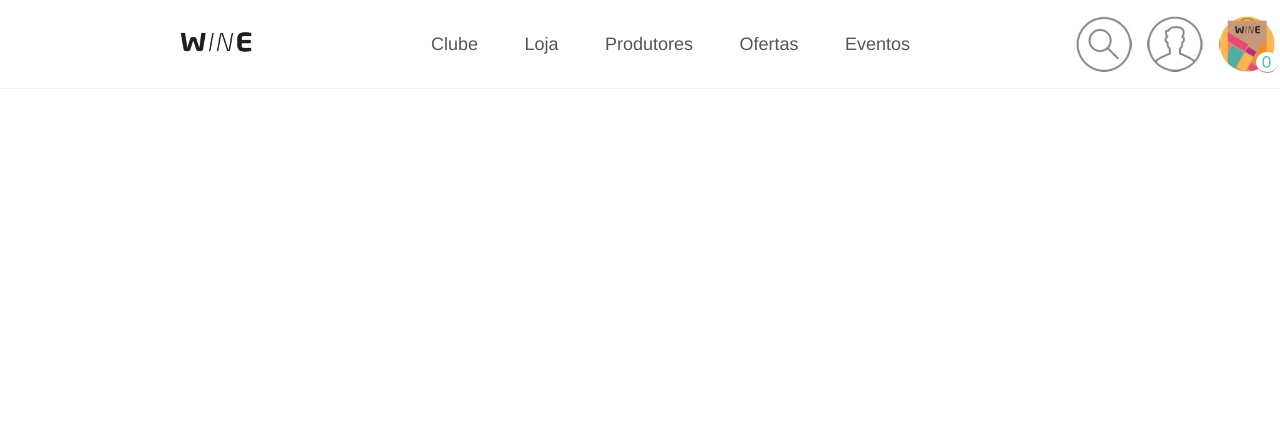
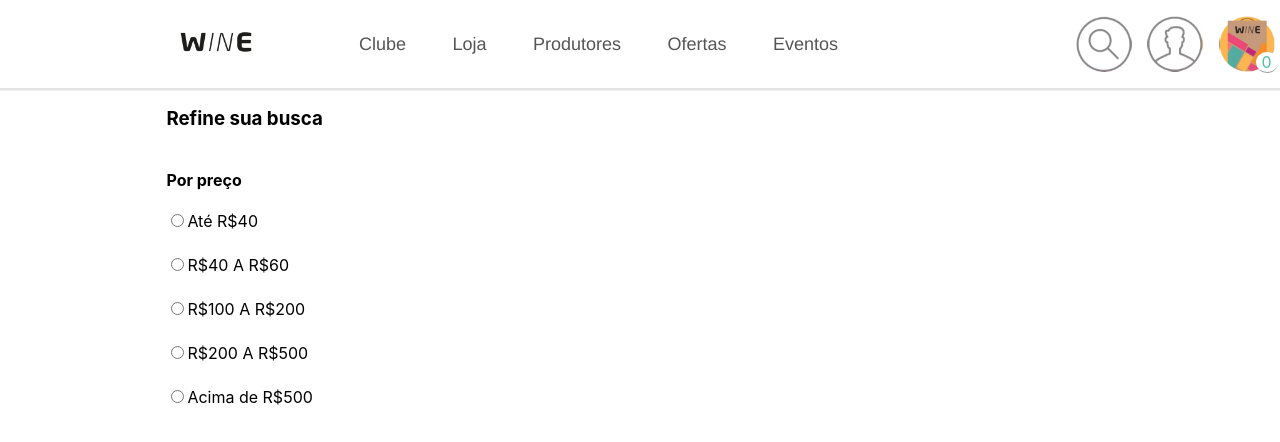
Before and after one commit to elielsondev/wine-club-challenge, a Next.js app: page / in a window 1280 px wide. Shown: the top 442 px of the page. Built offline with nearby package versions, Linux system fonts and the light colour scheme.

Commit message:
aside construction with price filtering and component refactoring

```diff
--- /dev/null
+++ b/components/Aside.tsx
@@ -0,0 +1,20 @@
+import styles from '../styles/Home.module.css';
+import InputPrice from './InputPrice';
+
+function Aside() {
+  return (
+    <aside className={styles.aside}>
+      <h3>
+        Refine sua busca
+      </h3>
+
+      <h4>
+        Por preço
+      </h4>
+
+      <InputPrice />
+    </aside>
+  )
+}
+
+export default Aside
--- a/components/Header.tsx
+++ b/components/Header.tsx
@@ -1,49 +1,14 @@
-import Image from 'next/image';
 import styles from '../styles/Home.module.css';
-import WineLogo from '../public/images/WineLogo.png';
-import Lupa from '../public/images/Lupa.png';
-import Perfil from '../public/images/Perfil.png';
-import Sacola from '../public/images/Sacola.png';
+import WineLogo from './WineLogo';
+import NavHeader from './NavHeader';
+import InfoUser from './InfoUser';
 
 function Header() {
   return (
     <header className={ styles.header } >
-      <div>
-        <Image
-          src={WineLogo}
-          alt="Wine Logo"
-          width={100}
-          height={28}
-        />
-      </div>
-      <nav className={styles.nav}>
-        <a className={styles.linkNav} href="">Clube</a>
-        <a className={styles.linkNav} href="">Loja</a>
-        <a className={styles.linkNav} href="">Produtores</a>
-        <a className={styles.linkNav} href="">Ofertas</a>
-        <a className={styles.linkNav} href="">Eventos</a>
-      </nav>
-      <div className={styles.user}>
-      <Image
-          src={Lupa}
-          alt="Wine Logo"
-          width={56}
-          height={56}
-        />
-        <Image
-          src={Perfil}
-          alt="Wine Logo"
-          width={56}
-          height={56}
-        />
-        <Image
-          src={Sacola}
-          alt="Wine Logo"
-          width={56}
-          height={56}
-        />
-        <p className={styles.numberItens}>0</p>
-      </div>
+      <WineLogo />
+      <NavHeader />
+      <InfoUser />
     </header>
   )
 }
--- /dev/null
+++ b/components/InfoUser.tsx
@@ -0,0 +1,33 @@
+import Image from 'next/image';
+import styles from '../styles/Home.module.css';
+import Lupa from '../public/images/Lupa.png';
+import Perfil from '../public/images/Perfil.png';
+import Sacola from '../public/images/Sacola.png';
+
+function InfoUser() {
+  return (
+    <div className={styles.user}>
+      <Image
+          src={Lupa}
+          alt="Wine Logo"
+          width={56}
+          height={56}
+        />
+        <Image
+          src={Perfil}
+          alt="Wine Logo"
+          width={56}
+          height={56}
+        />
+        <Image
+          src={Sacola}
+          alt="Wine Logo"
+          width={56}
+          height={56}
+        />
+        <p className={styles.numberItens}>0</p>
+      </div>
+  )
+}
+
+export default InfoUser
--- /dev/null
+++ b/components/InputPrice.tsx
@@ -0,0 +1,34 @@
+import styles from '../styles/Home.module.css';
+
+function InputPrice() {
+  return (
+    <>
+      <label className={styles.labelPrice} htmlFor="upToForty">
+        <input type="radio" name="price" id="upToForty" />
+        Até R$40
+      </label>
+
+      <label className={styles.labelPrice} htmlFor="fortyToSixty">
+        <input type="radio" name="price" id="fortyToSixty" />
+        R$40 A R$60
+      </label>
+
+      <label className={styles.labelPrice} htmlFor="oneHundredToTwoHundred">
+        <input type="radio" name="price" id="oneHundredToTwoHundred" />
+        R$100 A R$200
+      </label>
+
+      <label className={styles.labelPrice} htmlFor="twoHundredToFiveHundred">
+        <input type="radio" name="price" id="twoHundredToFiveHundred" />
+        R$200 A R$500
+      </label>
+
+      <label className={styles.labelPrice} htmlFor="overFiveHundred">
+        <input type="radio" name="price" id="overFiveHundred" />
+        Acima de R$500
+      </label>
+    </>
+  );
+}
+
+export default InputPrice;
--- /dev/null
+++ b/components/NavHeader.tsx
@@ -0,0 +1,15 @@
+import styles from '../styles/Home.module.css';
+
+function NavHeader() {
+  return (
+    <nav className={styles.nav}>
+      <a className={styles.linkNav} href="">Clube</a>
+      <a className={styles.linkNav} href="">Loja</a>
+      <a className={styles.linkNav} href="">Produtores</a>
+      <a className={styles.linkNav} href="">Ofertas</a>
+      <a className={styles.linkNav} href="">Eventos</a>
+  </nav>
+  )
+}
+
+export default NavHeader
--- /dev/null
+++ b/components/WineLogo.tsx
@@ -0,0 +1,17 @@
+import Image from 'next/image';
+import Wine from '../public/images/WineLogo.png';
+
+function WineLogo() {
+  return (
+    <div>
+        <Image
+          src={Wine}
+          alt="Wine Logo"
+          width={100}
+          height={28}
+        />
+      </div>
+  )
+}
+
+export default WineLogo
--- a/pages/index.tsx
+++ b/pages/index.tsx
@@ -1,9 +1,11 @@
+import Aside from '../components/Aside';
 import Header from '../components/Header';
 
 function HomePage() {
   return (
     <div>
       <Header />
+      <Aside />
     </div>
   )
 }
--- a/styles/Home.module.css
+++ b/styles/Home.module.css
@@ -5,7 +5,7 @@
   justify-content: space-evenly;
   align-items: center;
   width: 1440px;
-  box-shadow: 0 0 0 0.5px rgba(105, 105, 105, 0.192);
+  box-shadow: 0 0 0 2.5px rgba(105, 105, 105, 0.192);
 }
 
 .nav {
@@ -13,6 +13,8 @@
   justify-content: space-between;
   width: 479px;
   height: 24px;
+  margin-right: 5%;
+  margin-left: -5%;
 }
 
 .linkNav {
@@ -44,3 +46,15 @@
   margin-top: 36px;
   color: #4FBFA5;
 }
+
+.aside {
+  display: flex;
+  flex-direction: column;
+  padding-left: 13%;
+  width: 30%;
+  height: 100%;
+}
+
+.labelPrice {
+  margin-bottom: 1.5em;
+}
```
